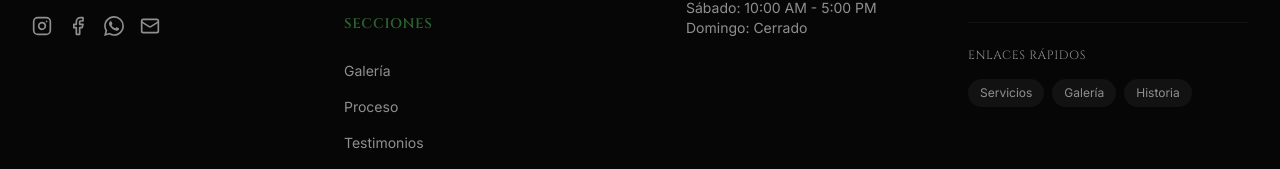
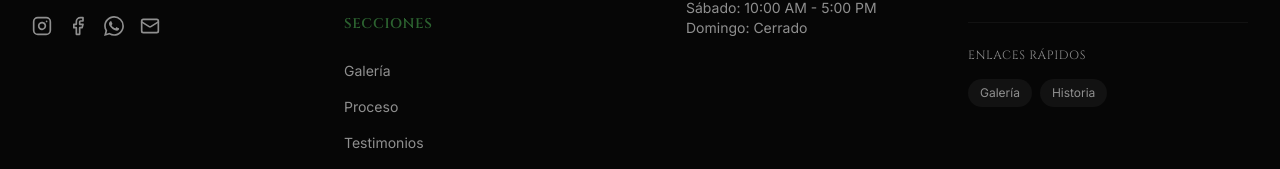
Before and after one commit to zleypner/ttrn, a Next.js app: page / in a window 1280 px wide. Shown: the part 11281-11450 px from the top of the page. Built offline with nearby package versions, Linux system fonts and the light colour scheme.

Commit message:
feat: remove precios link from footer quick links

```diff
--- a/src/components/layouts/footer.tsx
+++ b/src/components/layouts/footer.tsx
@@ -140,12 +140,6 @@ export function Footer() {
                 </h4>
                 <div className="flex flex-wrap gap-2">
                   <Link
-                    href="/services"
-                    className="bg-secondary text-muted-foreground hover:text-foreground hover:bg-secondary/80 rounded-full px-3 py-1.5 text-xs transition-colors"
-                  >
-                    Servicios
-                  </Link>
-                  <Link
                     href="/#galeria"
                     className="bg-secondary text-muted-foreground hover:text-foreground hover:bg-secondary/80 rounded-full px-3 py-1.5 text-xs transition-colors"
                   >
```
